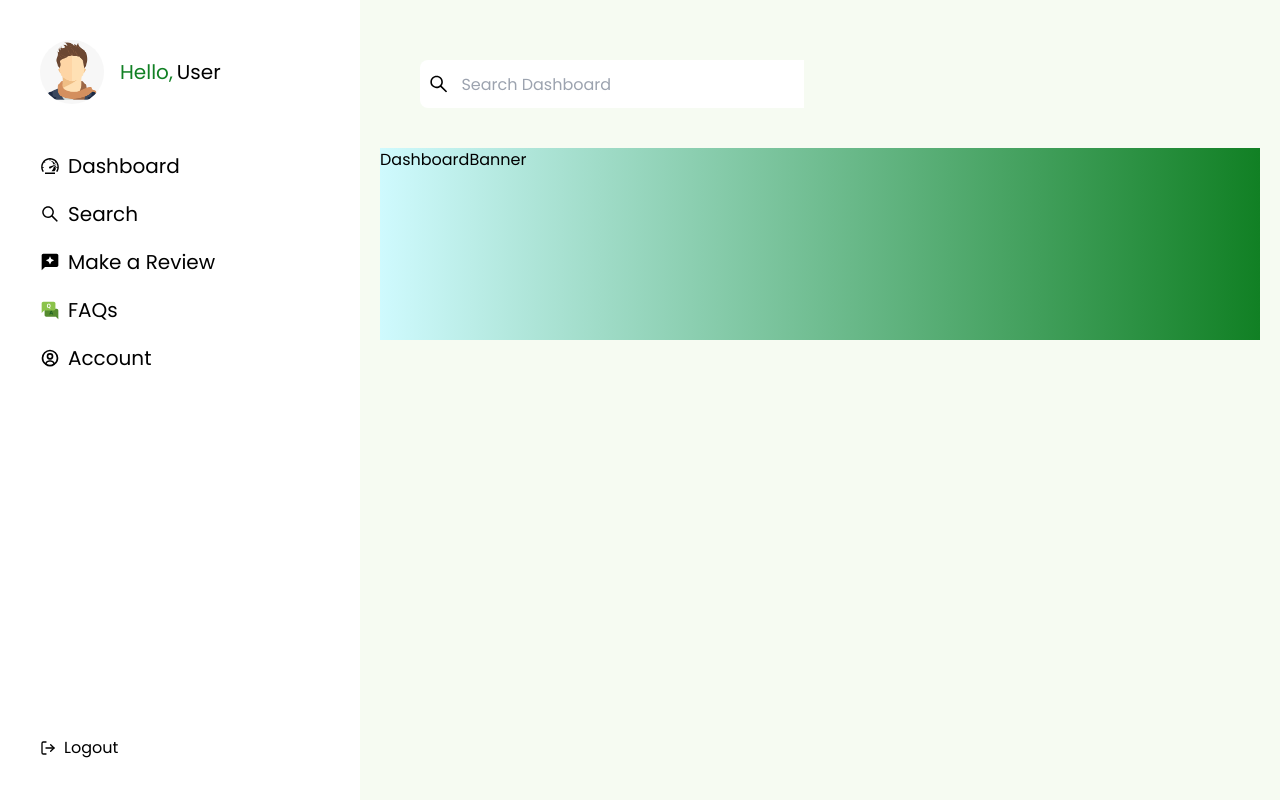
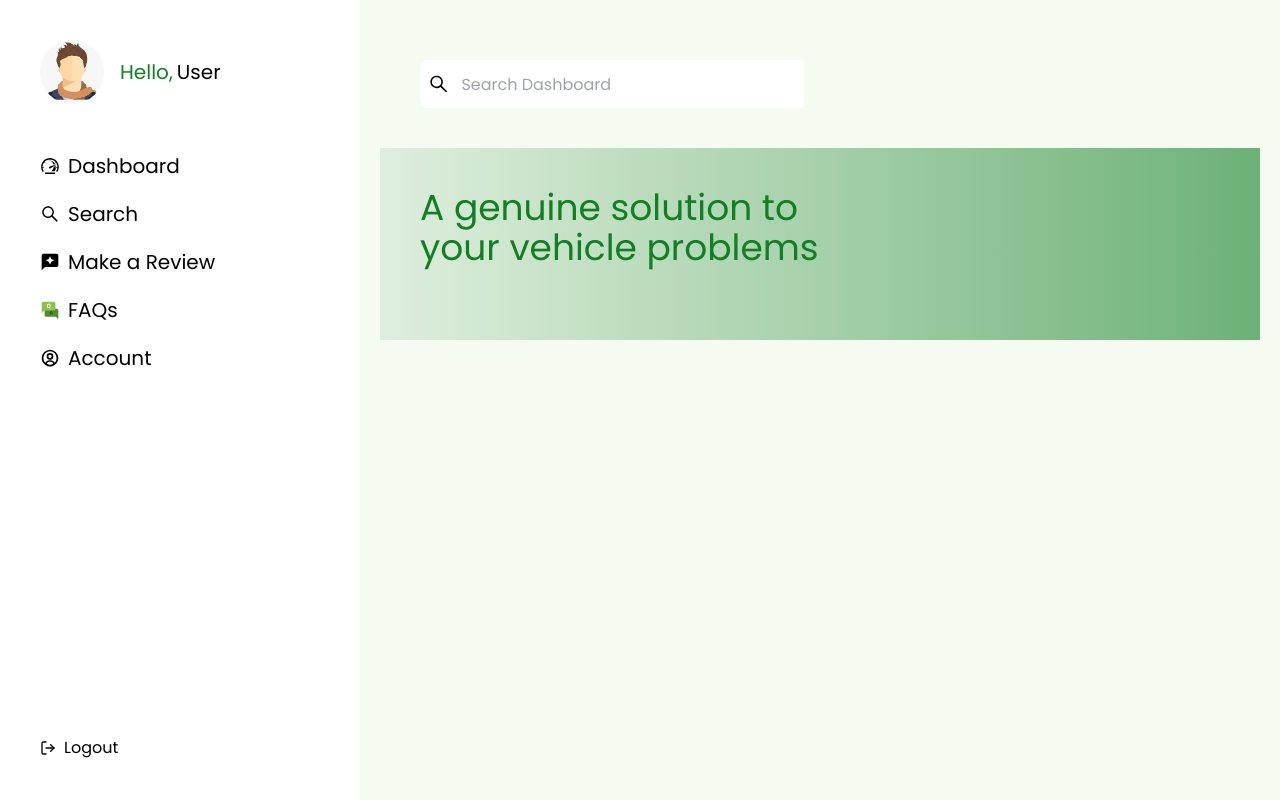
Before and after one commit to mog-rn/eGarage, a Next.js app in the folder web-client/: page /dashboard in a window 1280 px wide. Built offline with nearby package versions, Linux system fonts and the light colour scheme.

Commit message:
Finished with the banner but havent added the image

```diff
--- a/web-client/components/DashboardBanner.jsx
+++ b/web-client/components/DashboardBanner.jsx
@@ -2,7 +2,10 @@ import React from 'react'
 
 const DashboardBanner = () => {
   return (
-    <div className='h-48 bg-gradient-to-r from-cyan-100  to-[#118024]'>DashboardBanner</div>
+    <div className='h-48 bg-gradient-to-r from-[#118024]/10  to-[#118024]/60
+    p-10 '>
+        <h1 className='text-4xl w-[400px] text-[#118024]'>A genuine solution to your vehicle problems</h1>
+    </div>
   )
 }
 
--- a/web-client/pages/dashboard.js
+++ b/web-client/pages/dashboard.js
@@ -3,10 +3,14 @@ import DashboardBanner from "../components/DashboardBanner";
 import DashboardSearch from "../components/DashboardSearch";
 import SideBar from "../components/reusables/SideBar";
 import UserView from "../components/UserView";
+import Head from "next/head";
 
 const Dashboard = () => {
   return (
     <div className="flex bg-[#F6FBF2] h-screen w-screen">
+      <Head>
+        <title>Dashboard</title>
+      </Head>
       <SideBar />
 
       <div className="p-5 flex-grow">
```
